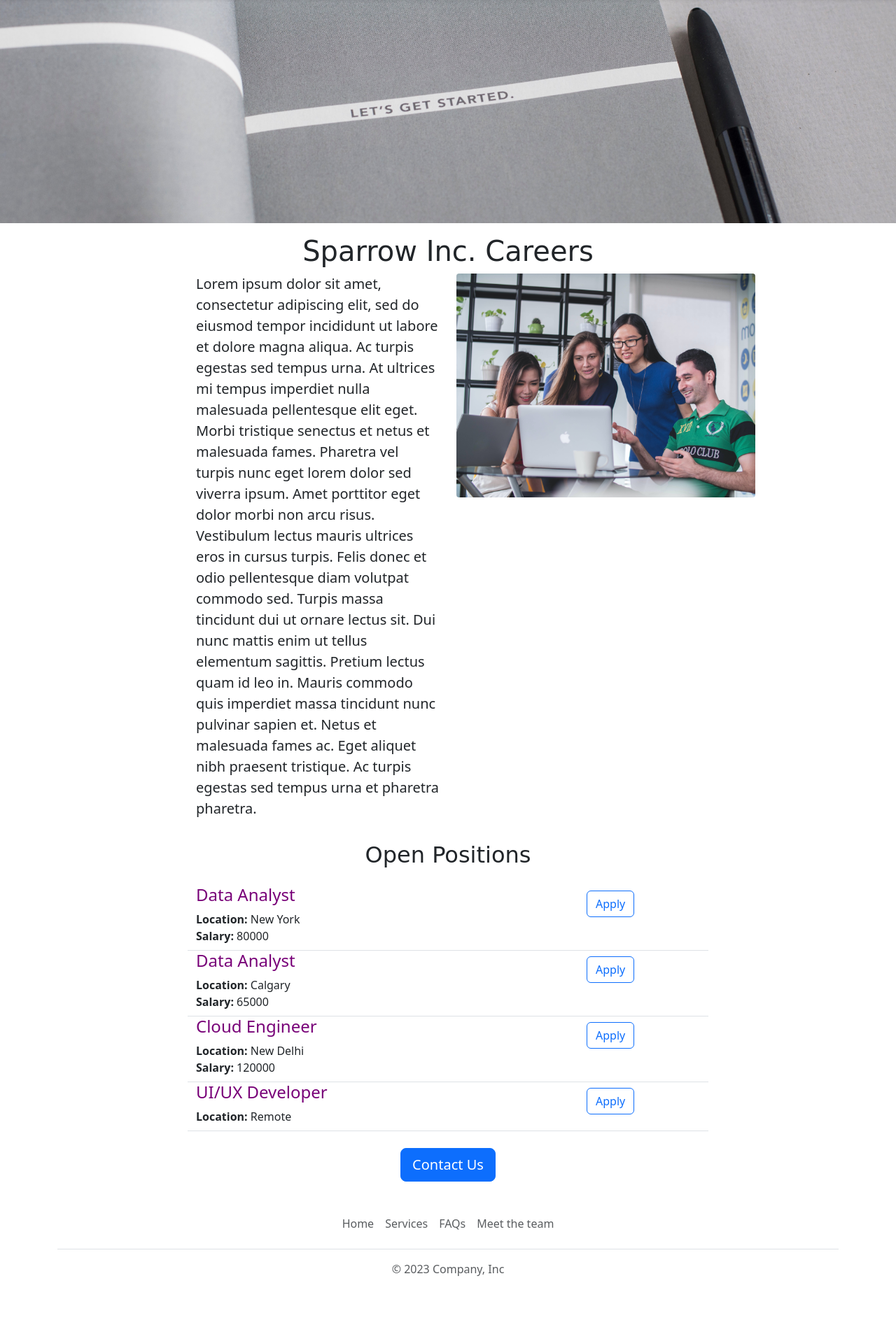
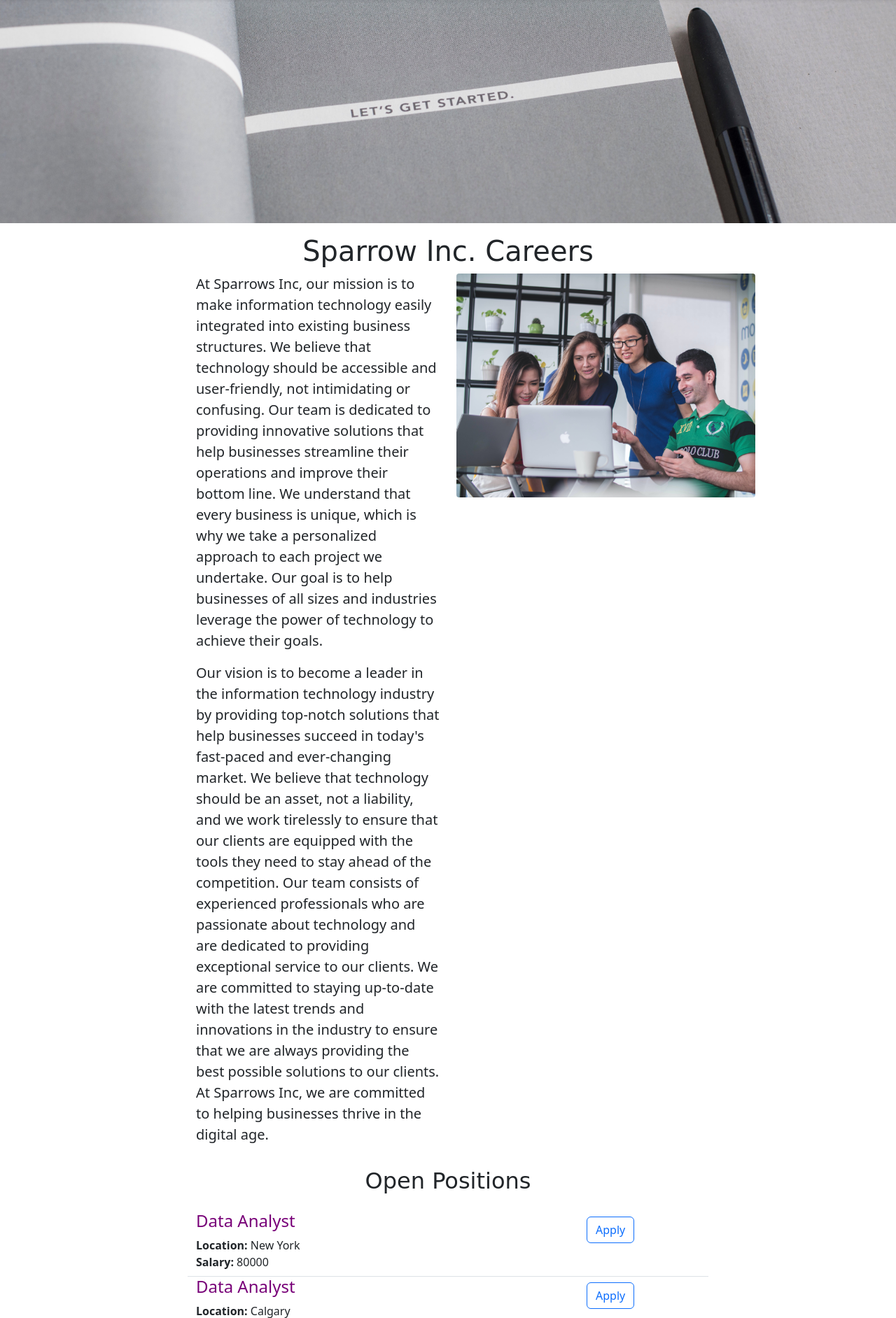
Before and after one commit to juwonlo-tech/sparrow-careers, a Flask app: page / in a window 1280 px wide. Shown: the part 57-1941 px from the top of the page at 70% size. Before the commit the page ends 1881 px from the top, so only its background shows below. Run offline with Flask 3, Linux system fonts and the light colour scheme.

Commit message:
Updated main page

```diff
--- a/templates/home.html
+++ b/templates/home.html
@@ -32,7 +32,9 @@
       <h1 class="text-center">Sparrow Inc. Careers </h1>
       <div class="row" style="margin-bottom: 16px;">
         <div class="col-md-6">
-          <p class="lead">Lorem ipsum dolor sit amet, consectetur adipiscing elit, sed do eiusmod tempor incididunt ut labore et dolore magna aliqua. Ac turpis egestas sed tempus urna. At ultrices mi tempus imperdiet nulla malesuada pellentesque elit eget. Morbi tristique senectus et netus et malesuada fames. Pharetra vel turpis nunc eget lorem dolor sed viverra ipsum. Amet porttitor eget dolor morbi non arcu risus. Vestibulum lectus mauris ultrices eros in cursus turpis. Felis donec et odio pellentesque diam volutpat commodo sed. Turpis massa tincidunt dui ut ornare lectus sit. Dui nunc mattis enim ut tellus elementum sagittis. Pretium lectus quam id leo in. Mauris commodo quis imperdiet massa tincidunt nunc pulvinar sapien et. Netus et malesuada fames ac. Eget aliquet nibh praesent tristique. Ac turpis egestas sed tempus urna et pharetra pharetra.
+          <p class="lead">At Sparrows Inc, our mission is to make information technology easily integrated into existing business structures. We believe that technology should be accessible and user-friendly, not intimidating or confusing. Our team is dedicated to providing innovative solutions that help businesses streamline their operations and improve their bottom line. We understand that every business is unique, which is why we take a personalized approach to each project we undertake. Our goal is to help businesses of all sizes and industries leverage the power of technology to achieve their goals. </p>
+
+          <p class="lead">Our vision is to become a leader in the information technology industry by providing top-notch solutions that help businesses succeed in today's fast-paced and ever-changing market. We believe that technology should be an asset, not a liability, and we work tirelessly to ensure that our clients are equipped with the tools they need to stay ahead of the competition. Our team consists of experienced professionals who are passionate about technology and are dedicated to providing exceptional service to our clients. We are committed to staying up-to-date with the latest trends and innovations in the industry to ensure that we are always providing the best possible solutions to our clients. At Sparrows Inc, we are committed to helping businesses thrive in the digital age.
           </p>
         </div>
       <div class="d-none d-md-block col-6">
```
